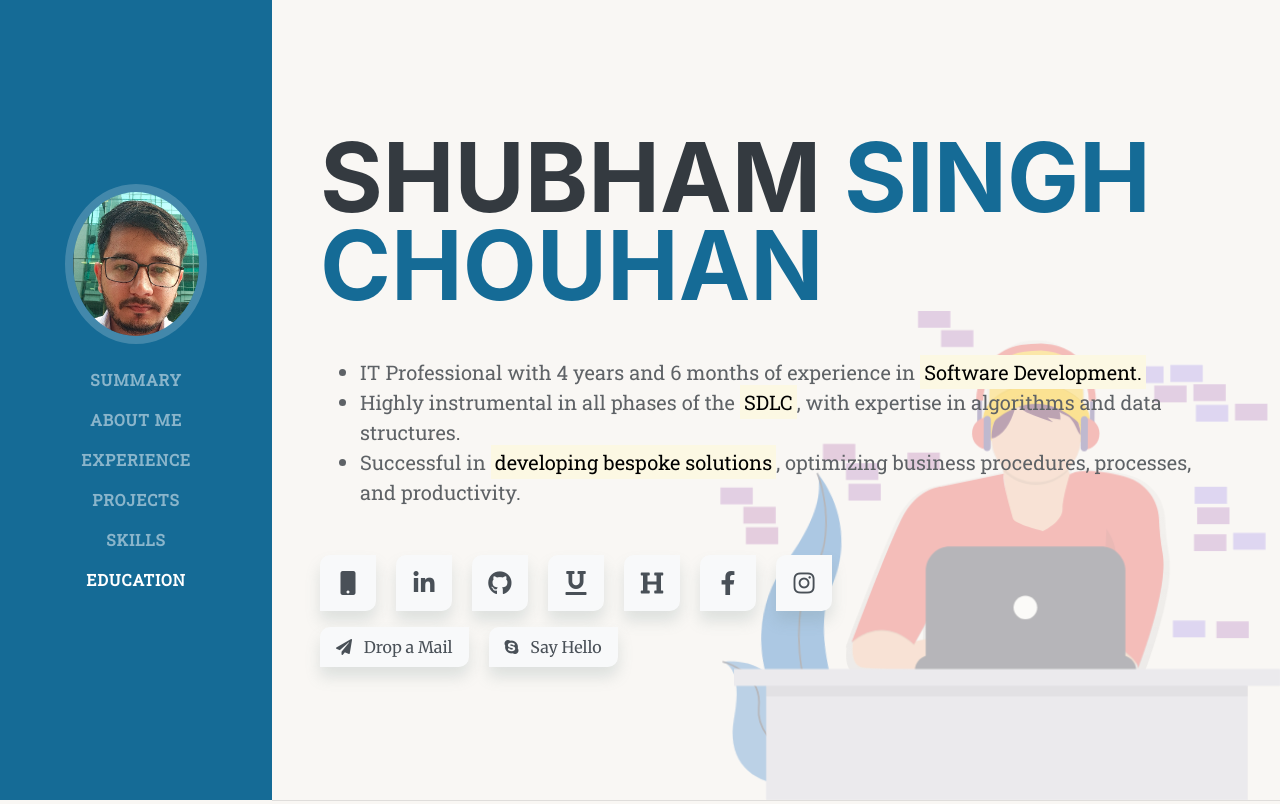
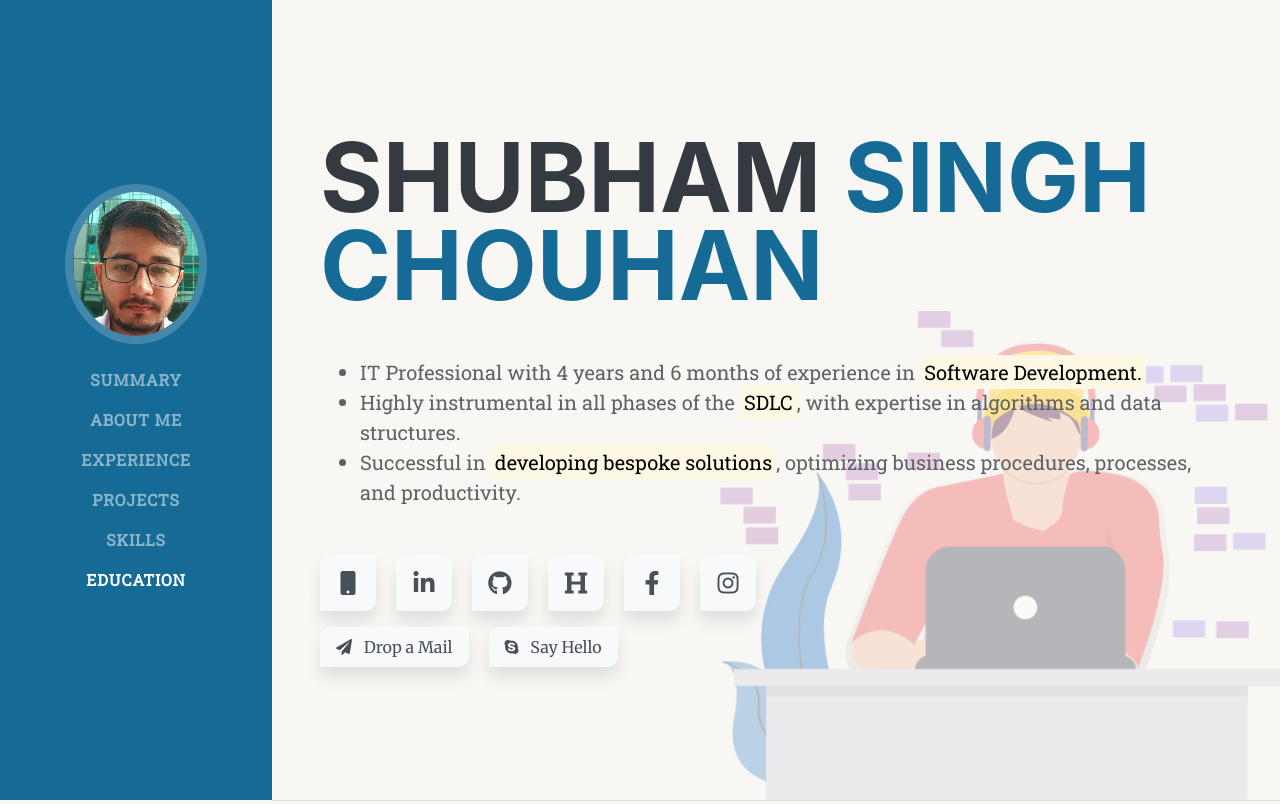
Before and after one commit to shubhamsinghchouhan/portfolio, a plain HTML site: page index.html in a window 1280 px wide. Shown: the top 804 px of the page. Drawn offline with nearby package versions, Linux system fonts and the light colour scheme; a web font is replaced by a local one.

Commit message:
Removed Upwork

```diff
--- a/index.html
+++ b/index.html
@@ -159,10 +159,10 @@
                 <i class="fab fa-github"></i>
               </a>
 
-              <a data-placement="top" data-toggle="tooltip" href="https://www.upwork.com/freelancers/~0157fd2936e552ee24" target="_blank"
+              <!-- <a data-placement="top" data-toggle="tooltip" href="https://www.upwork.com/freelancers/~0157fd2936e552ee24" target="_blank"
               title="Upwork">
                 <i class="fas fa-underline"></i>
-              </a>
+              </a> -->
               <a data-placement="top" data-toggle="tooltip" href="https://www.hackerrank.com/shubhamschouhan" target="_blank" title="HackerRank">
                 <i class="fas fa-heading"></i>
               </a>
```
